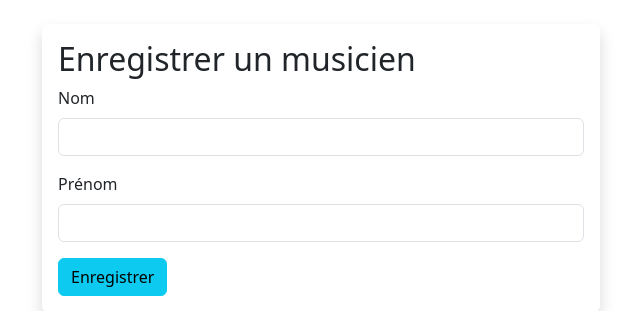
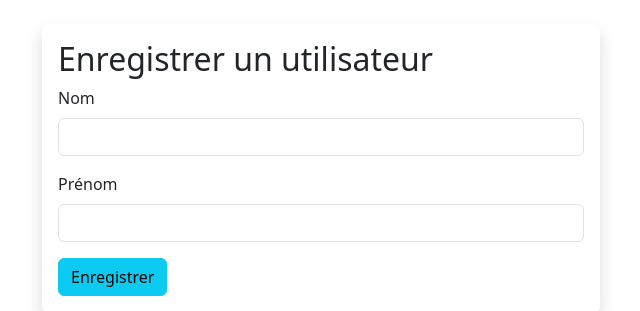
Before and after one commit to JosueScript5/site_php, a PHP site: page /form.php in a window 1280 px wide. Shown: the top 311 px of the page, without its empty margins (319-959 px from the left). Run offline with PHP 8.4, Linux system fonts and the light colour scheme.

Commit message:
premier commit

```diff
--- a/form.php
+++ b/form.php
@@ -4,7 +4,7 @@
     <div class="row justify-content-center">
         <div class="col-md-6 shadow p-3 mb-5 bg-white rounded">
         <?php if (!empty($message)) echo $message; ?>
-            <h2>Enregistrer un musicien</h2>
+            <h2>Enregistrer un utilisateur</h2>
             <form method="POST">
                 <div class="mb-3">
                     <label for="nom" class="form-label">Nom</label>
```
